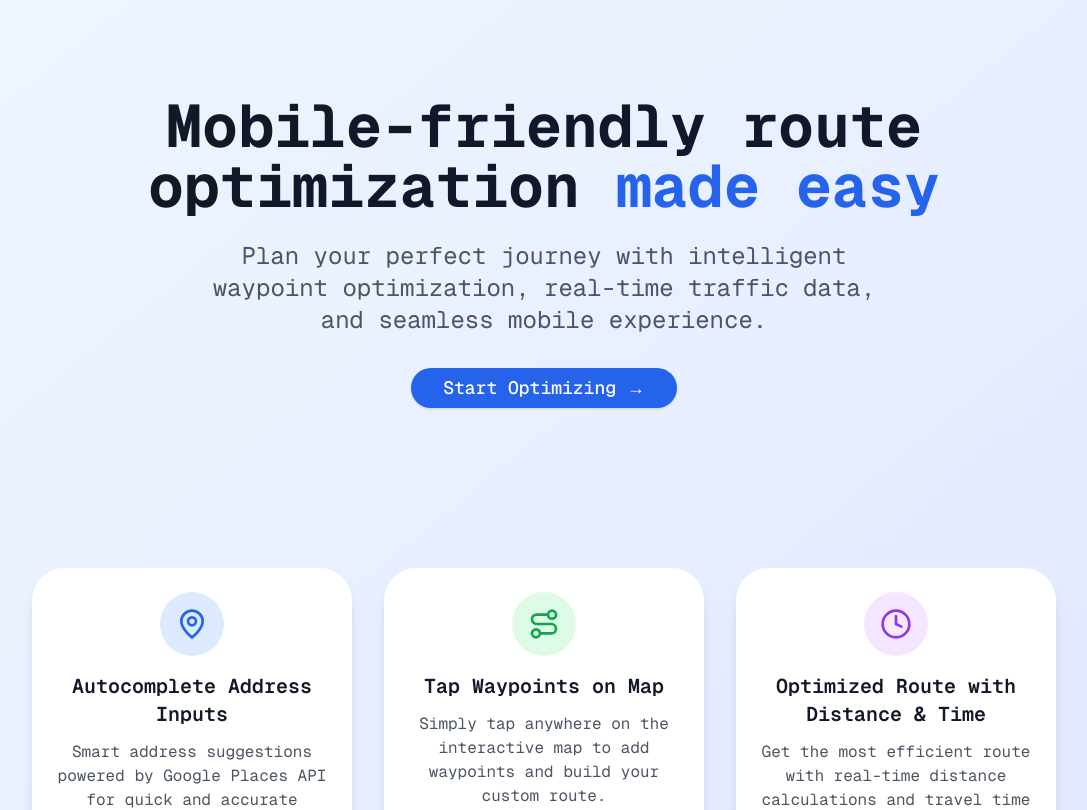
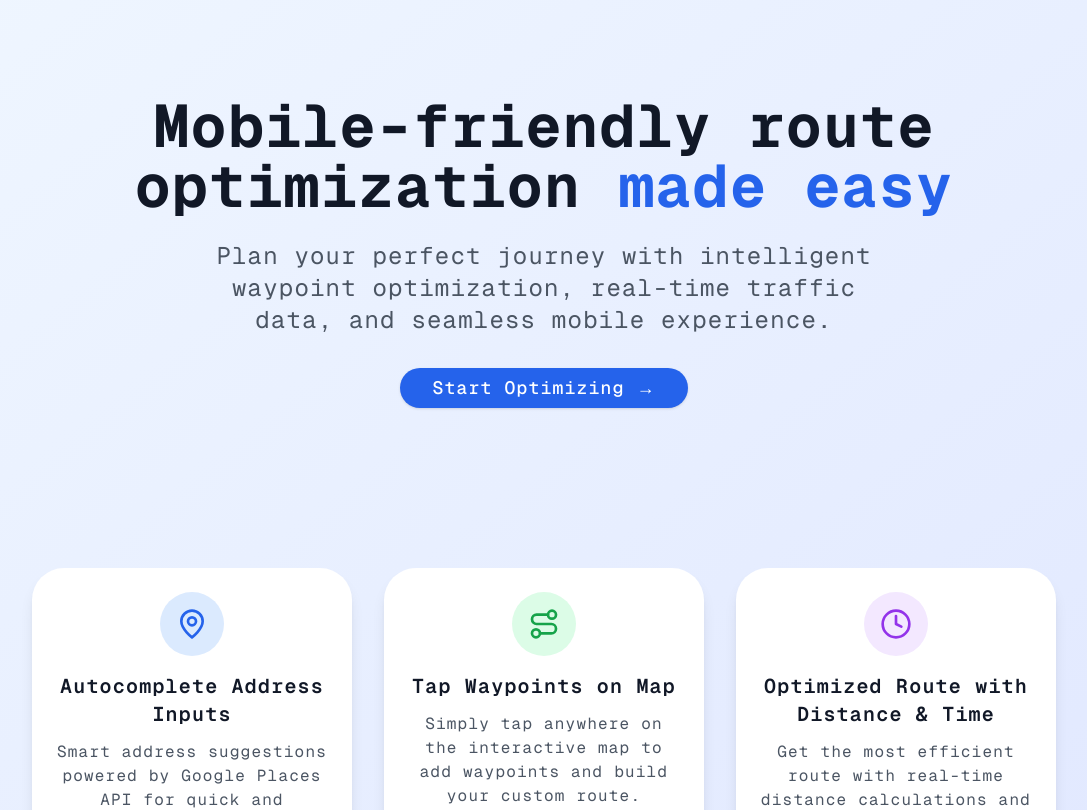
Before and after one commit to jasminaaa20/smart-route, a Next.js app: page / in a window 1280 px wide. Shown: the top 810 px of the page, without its empty margins (96-1183 px from the left). Built offline with nearby package versions, Linux system fonts and the light colour scheme; no server answers.

Commit message:
feat: update letter spacing for improved readability in global styles

```diff
--- a/app/globals.css
+++ b/app/globals.css
@@ -53,7 +53,7 @@
     --shadow-xl: 0px 2px 0px 0px hsl(202.8169 89.1213% 53.1373% / 0),
       0px 8px 10px -1px hsl(202.8169 89.1213% 53.1373% / 0);
     --shadow-2xl: 0px 2px 0px 0px hsl(202.8169 89.1213% 53.1373% / 0);
-    --tracking-normal: 0.025em;
+    --tracking-normal: 0.075em;
     --spacing: 0.25rem;
   }
 
@@ -116,6 +116,7 @@
   }
   body {
     @apply bg-background text-foreground;
+    letter-spacing: var(--tracking-normal);
   }
 }
 
```
